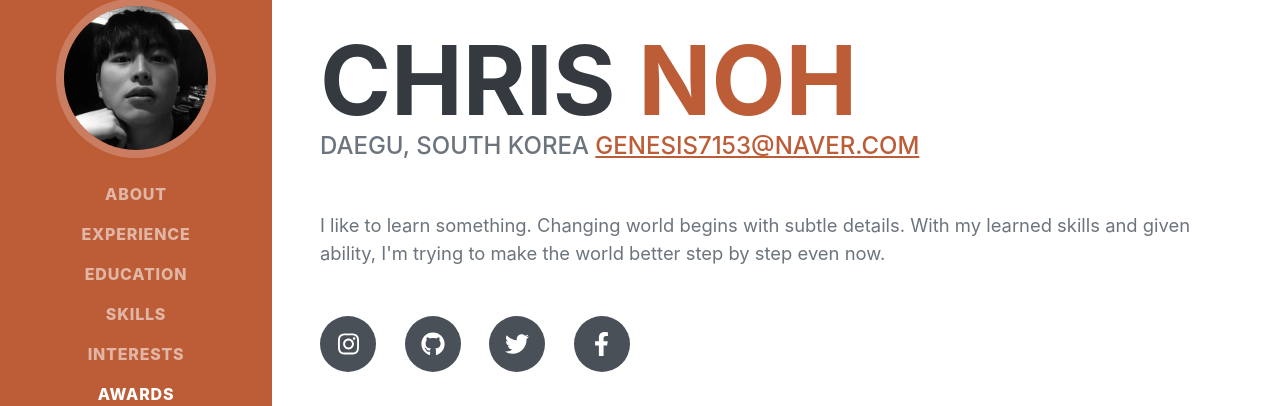
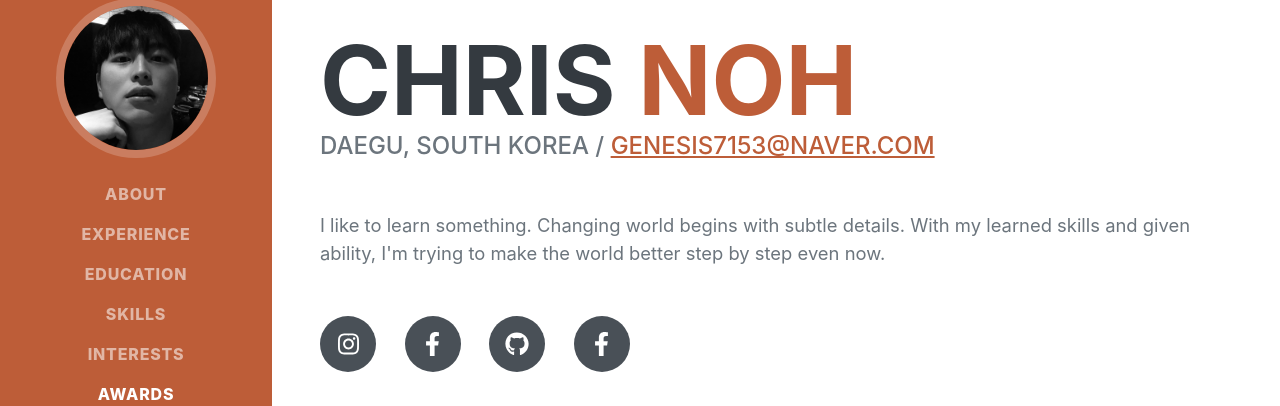
Before and after one commit to genesis7153/genesis7153.github.io, a plain HTML site: page index.html in a window 1280 px wide. Shown: the part 198-604 px from the top of the page. Drawn offline with nearby package versions, Linux system fonts and the light colour scheme; a web font is replaced by a local one.

Commit message:
Update index.html
change social things

```diff
--- a/index.html
+++ b/index.html
@@ -44,14 +44,14 @@
                         <span class="text-primary">NOH</span>
                     </h1>
                     <div class="subheading mb-5">
-                        Daegu, South Korea
+                        Daegu, South Korea /
                         <a href="mailto:genesis7153@naver.com">genesis7153@naver.com</a>
                     </div>
                     <p class="lead mb-5">I like to learn something. Changing world begins with subtle details. With my learned skills and given ability, I'm trying to make the world better step by step even now.</p>
                     <div class="social-icons">
-                        <a class="social-icon" href="#!"><i class="fab fa-instagram"></i></a>
-                        <a class="social-icon" href="#!"><i class="fab fa-github"></i></a>
-                        <a class="social-icon" href="#!"><i class="fab fa-twitter"></i></a>
+                        <a class="social-icon" href="https://www.instagram.com/seemyvesper/"><i class="fab fa-instagram"></i></a>
+                        <a class="social-icon" href="https://www.facebook.com/genesis7153"><i class="fab fa-facebook-f"></i></a>
+                        <a class="social-icon" href="https://github.com/genesis7153"><i class="fab fa-github"></i></a>
                         <a class="social-icon" href="#!"><i class="fab fa-facebook-f"></i></a>
                     </div>
                 </div>
```
